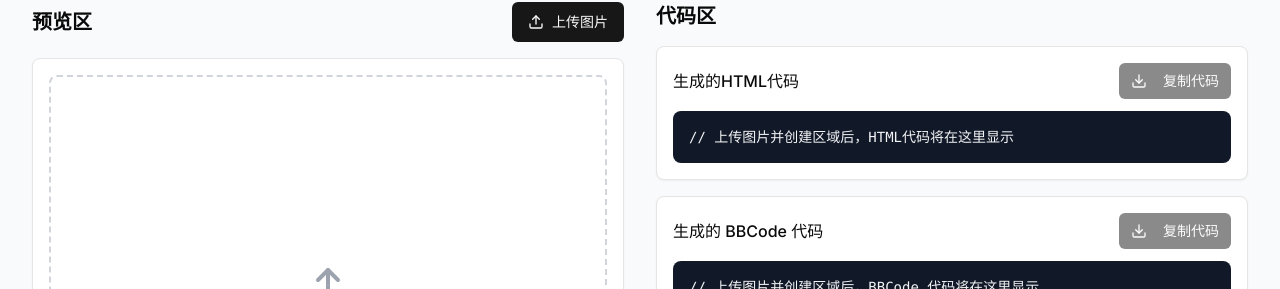
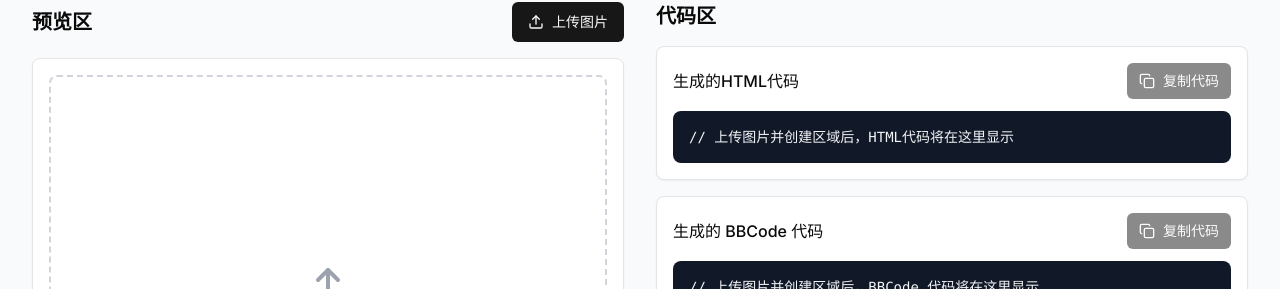
Before and after one commit to CloneWith/osu-collab-tools, a Next.js app: page /editor in a window 1280 px wide. Shown: the part 195-484 px from the top of the page. Built offline with nearby package versions, Linux system fonts and the light colour scheme.

Commit message:
Change icons of copy button and remove extra margin

```diff
--- a/app/editor/page.tsx
+++ b/app/editor/page.tsx
@@ -367,11 +367,6 @@ ${areas}
     return `[imagemap]\n${areas}\n[/imagemap]`
   }
 
-  const copyToClipboard = () => {
-    const code = generateImageMapHtml()
-    navigator.clipboard.writeText(code)
-  }
-
   // 获取工具按钮的样式
   const getToolButtonClass = (tool: EditorTool) => {
     return `p-2 rounded-md ${
@@ -707,8 +702,9 @@ ${areas}
               <CardContent className="p-4">
                 <div className="flex items-center justify-between mb-3">
                   <h3 className="font-medium">生成的HTML代码</h3>
-                  <Button onClick={copyToClipboard} disabled={rectangles.length === 0} size="sm">
-                    <Download className="w-4 h-4 mr-2" />
+                  <Button onClick={() => navigator.clipboard.writeText(generateImageMapHtml())}
+                          disabled={rectangles.length === 0} size="sm">
+                    <Copy className="w-4 h-4" />
                     复制代码
                   </Button>
                 </div>
@@ -721,8 +717,9 @@ ${areas}
               <CardContent className="p-4">
                 <div className="flex items-center justify-between mb-3">
                   <h3 className="font-medium">生成的 BBCode 代码</h3>
-                  <Button onClick={copyToClipboard} disabled={rectangles.length === 0} size="sm">
-                    <Download className="w-4 h-4 mr-2" />
+                  <Button onClick={() => navigator.clipboard.writeText(generateImageMapBBCode())}
+                          disabled={rectangles.length === 0} size="sm">
+                    <Copy className="w-4 h-4" />
                     复制代码
                   </Button>
                 </div>
```
